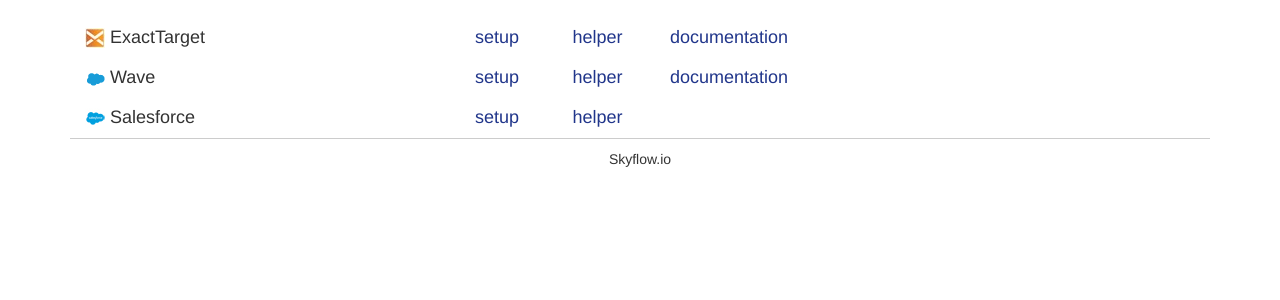
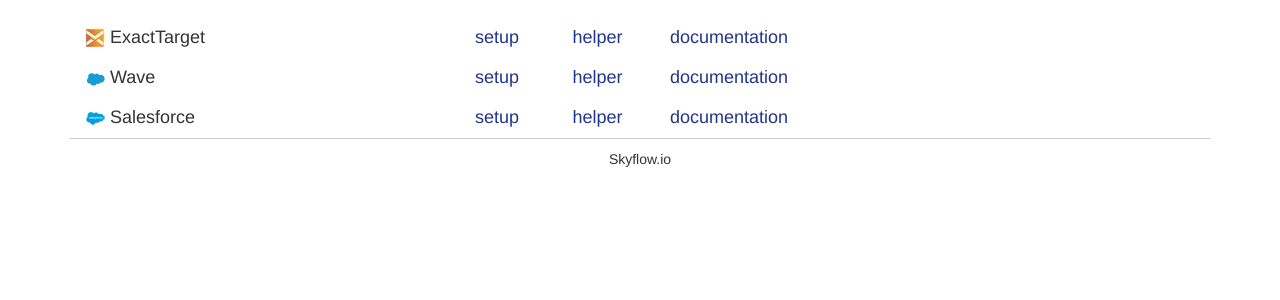
Before and after one commit to Sylpheo/skyflow.io, a PHP site: template views/index.html.twig in a window 1280 px wide. Shown: the part 351-651 px from the top of the page. Run offline with PHP 8.4, Linux system fonts and the light colour scheme; the template is opened without the code that fills it, so the values that code supplies are empty; some libraries are stand-ins or nearby versions.

Commit message:
- add Documentation Link

```diff
--- a/views/index.html.twig
+++ b/views/index.html.twig
@@ -43,7 +43,7 @@
             </div>
             <div class="col-md-6">
                 <h4>
-                    <a href="/"><img src="{{ app.request.basepath }}/images/documentation.png"> Documentation</a>
+                    <a target="_blank" href="https://github.com/Sylpheo/skyflow.io/wiki" onclick=""><img src="{{ app.request.basepath }}/images/documentation.png"> Documentation</a>
                 </h4>
 
             </div>
@@ -82,7 +82,7 @@
             </div>
             <div class="col-md-1">
                 <h4>
-                    <a href="/">documentation</a>
+                    <a target="_blank" href="https://github.com/Sylpheo/skyflow.io/wiki/ExactTarget-Addon">documentation</a>
                 </h4>
 
             </div>
@@ -111,7 +111,7 @@
             </div>
             <div class="col-md-1">
                 <h4>
-                    <a href="/">documentation</a>
+                    <a target="_blank" href="https://github.com/Sylpheo/skyflow.io/wiki/Wave-Addon">documentation</a>
                 </h4>
             </div>
         </div>
@@ -133,7 +133,11 @@
                 <h4>
                     <a href="{{ path('salesforce-helper') }}">helper</a>
                 </h4>
-
+            </div>
+            <div class="col-md-1">
+                <h4>
+                    <a target="_blank" href="https://github.com/Sylpheo/skyflow.io/wiki/Salesforce-Addon">documentation</a>
+                </h4>
             </div>
         </div>
 
```
